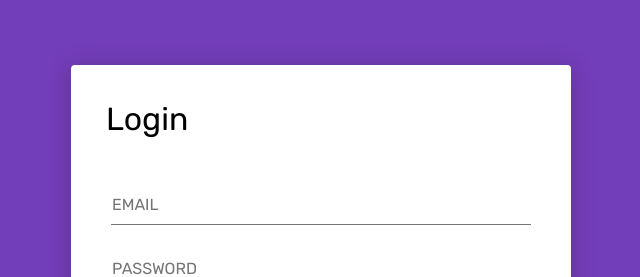
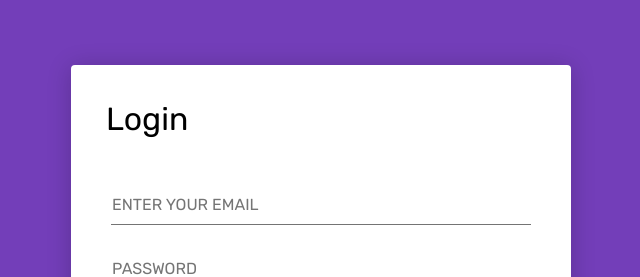
Before and after one commit to khusamayasir/registration-login, a website: page assets/login/login.html in a window 1280 px wide. Shown: the top 277 px of the page, without its empty margins (319-959 px from the left). Drawn offline with Linux system fonts and the light colour scheme.

Commit message:
update login.html

```diff
--- a/assets/login/login.html
+++ b/assets/login/login.html
@@ -14,7 +14,7 @@
             <h1>Login</h1>
             <div class="content">
                 <div class="input-field">
-                   <input type="email" id="usrname" placeholder="Email" autocomplete="nope">
+                   <input type="email" id="email" placeholder="Enter your Email" autocomplete="nope">
                 </div>
                 <div class="input-field">
                     <input type="password" id="psw" placeholder="Password" autocomplete="new-password">
```
